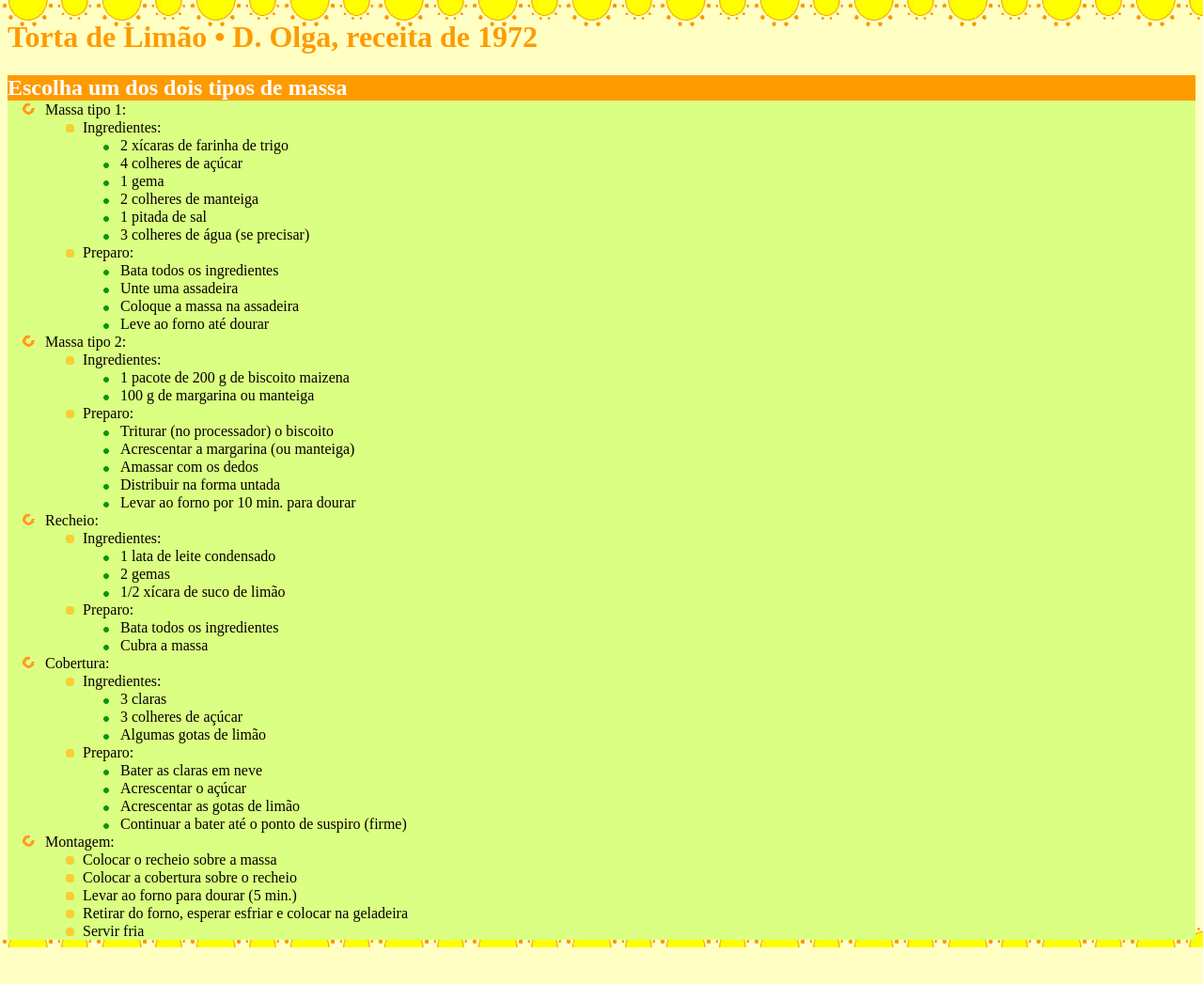
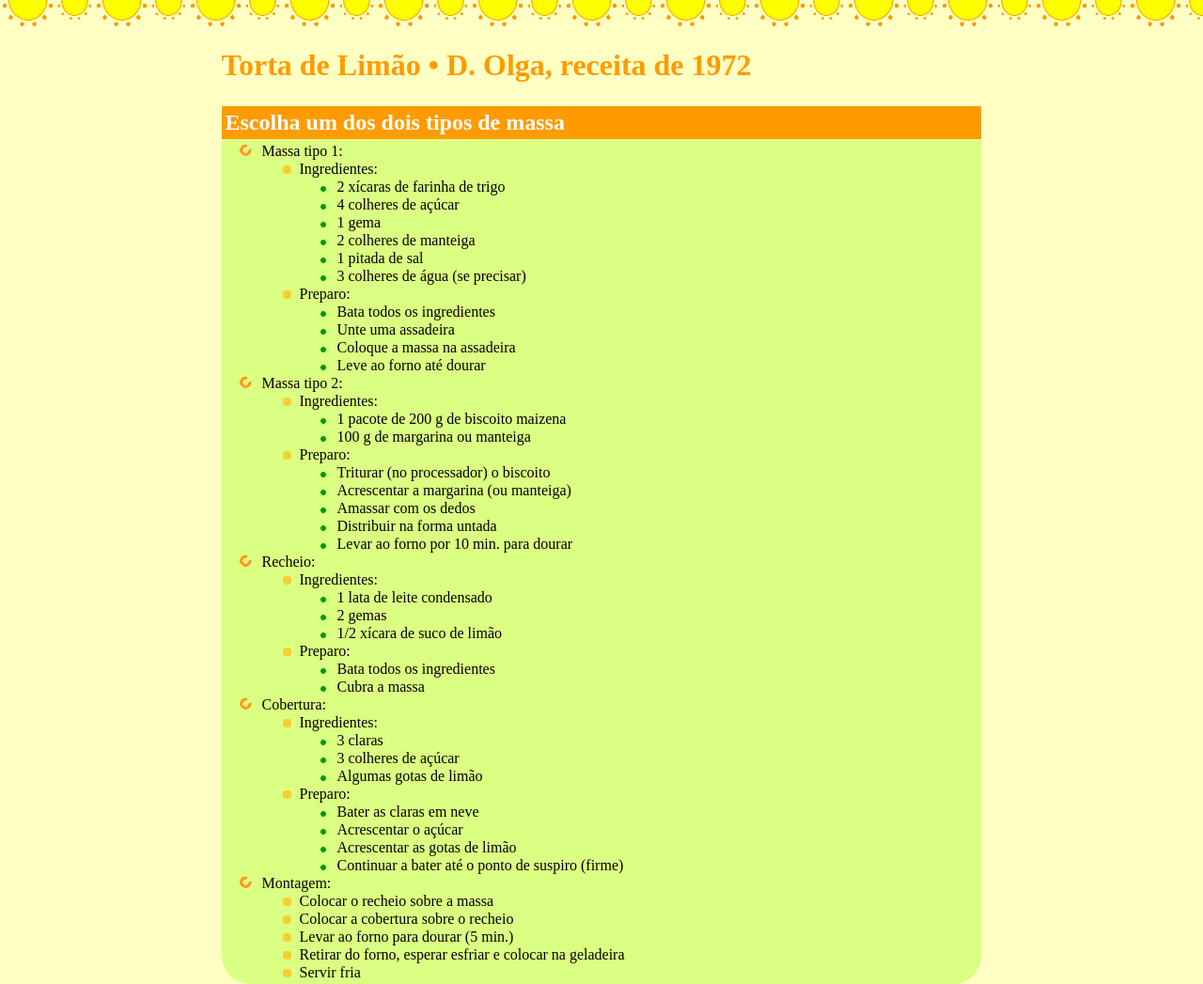
Before and after one commit to Laryssahugem/AtvHtml, a plain HTML site: page Atv3/index.html in a window 1280 px wide. Shown: the top 1047 px of the page at 94% size. Before the commit the page ends 1008 px from the top, so only its background shows below. Drawn offline with Linux system fonts and the light colour scheme.

Commit message:
Atv 3 realizada 25/10

```diff
--- a/Atv3/Css/Estilo.css
+++ b/Atv3/Css/Estilo.css
@@ -7,15 +7,29 @@ body{
 }
 h1{
     color: #FE9B00;
+    margin: 18%;
+    margin-top: 4%;
+    margin-bottom: 2%;
 }
 h2{
     color: #FFFFFF;
     background-color: #FE9B00;
-    margin: 0;
+    padding: 4px;
+    margin: 18%;
+    margin-top: 0%;
+    margin-bottom: 0%;
 }
 ol{
     background-color: #DBFF82;
-    margin: 0;
+    border: 3px solid #DBFF82;
+    border-top-left-radius: 0px;
+    border-top-right-radius: 0px;
+    border-bottom-right-radius: 30px;
+    border-bottom-left-radius: 30px;
+    margin: 18%;
+    margin-top: 0%;
+    margin-bottom: 3%;
+
 }
 li{
     list-style-image: url(../Imagens/torta_limao_item1.gif);
@@ -26,6 +40,3 @@ ul li{
 ul li ul li{
     list-style-image: url(../Imagens/torta_limao_item3.gif);
 }
-h2 ol{
-    padding: initial;
-}
```
